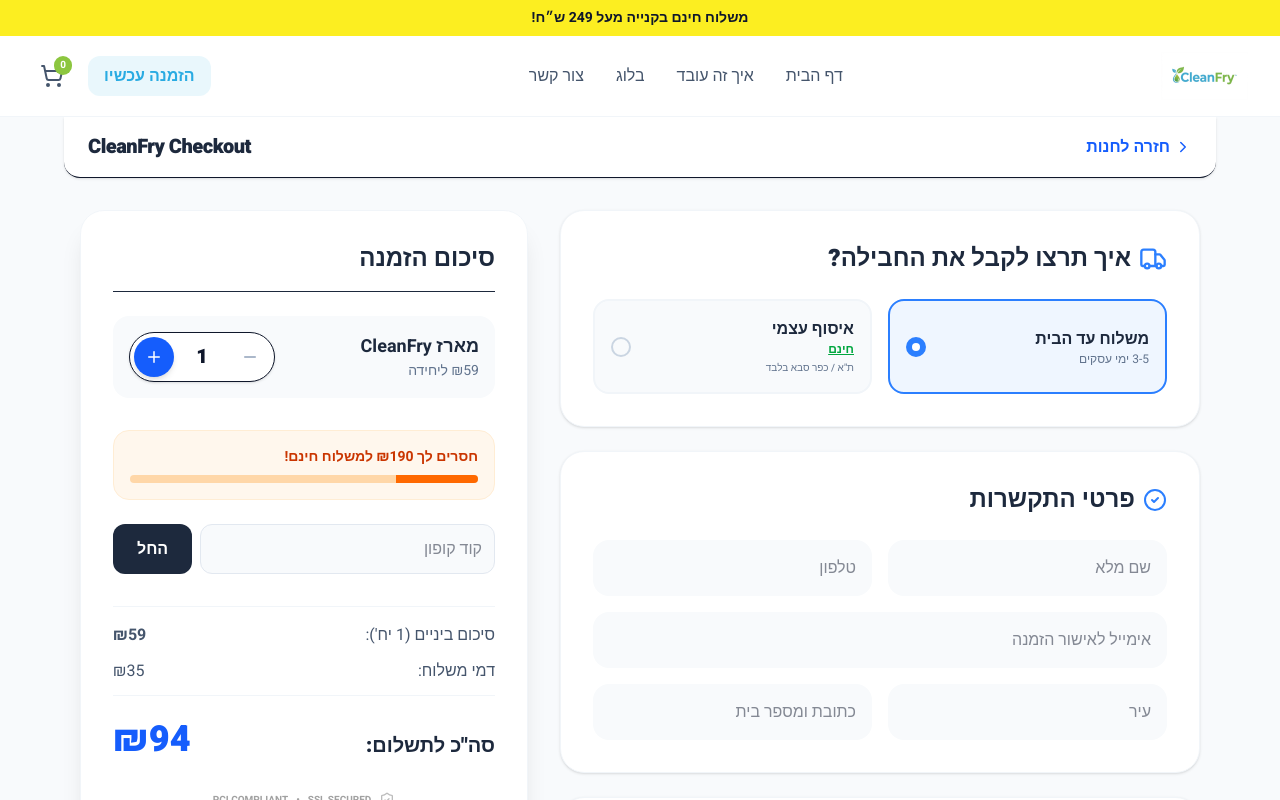
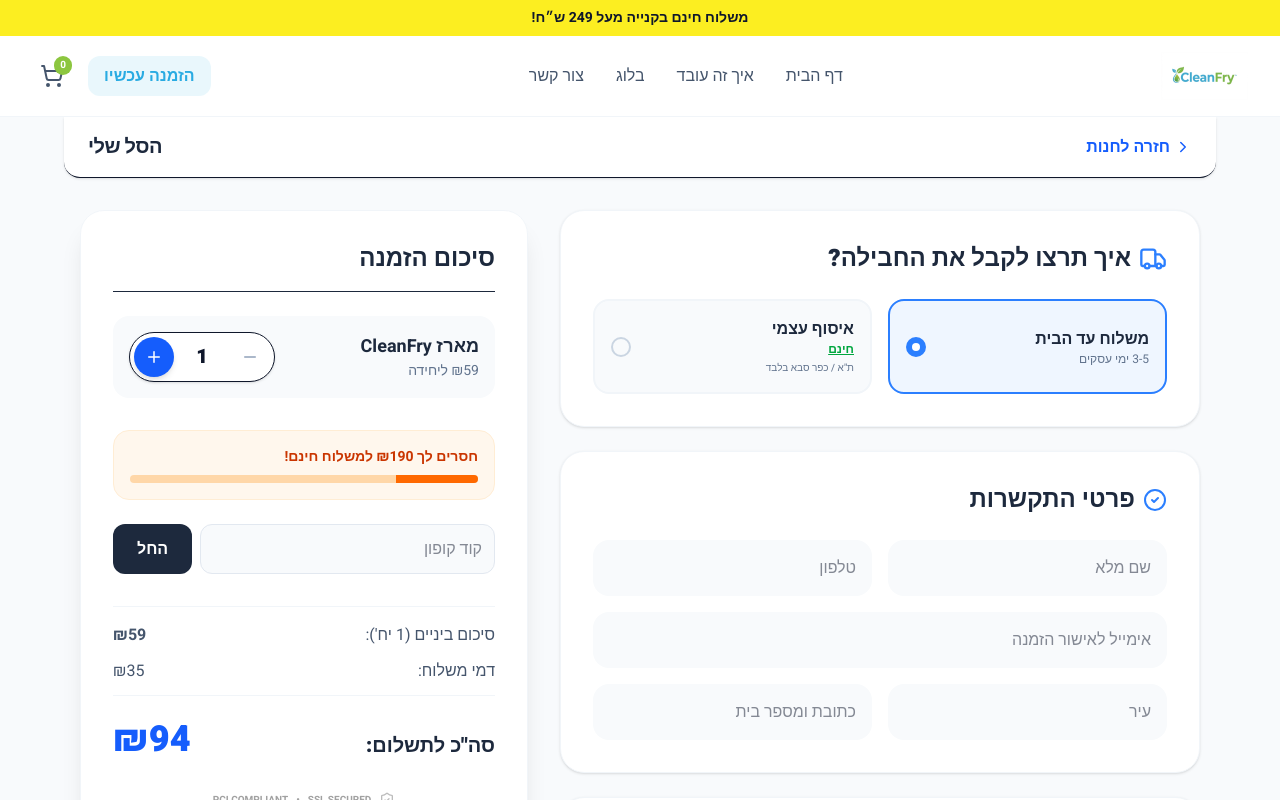
Before and after one commit to matikurland-oss/cleanfry-website, a React (Vite) app: page /checkout in a window 1280 px wide. Shown: the top 800 px of the page. Built offline with nearby package versions, Linux system fonts and the light colour scheme.

Commit message:
Update CheckoutPage.tsx

```diff
--- a/src/CheckoutPage.tsx
+++ b/src/CheckoutPage.tsx
@@ -121,7 +121,7 @@
         <Link to="/" className="text-blue-600 font-bold flex items-center gap-1 hover:opacity-80">
           <ChevronRight size={18} /> חזרה לחנות
         </Link>
-        <span className="font-black text-xl text-slate-800 tracking-tight">CleanFry Checkout</span>
+        <span className="font-black text-xl text-slate-800 tracking-tight">הסל שלי</span>
       </div>
 
       <div className="max-w-6xl mx-auto px-4">
```
